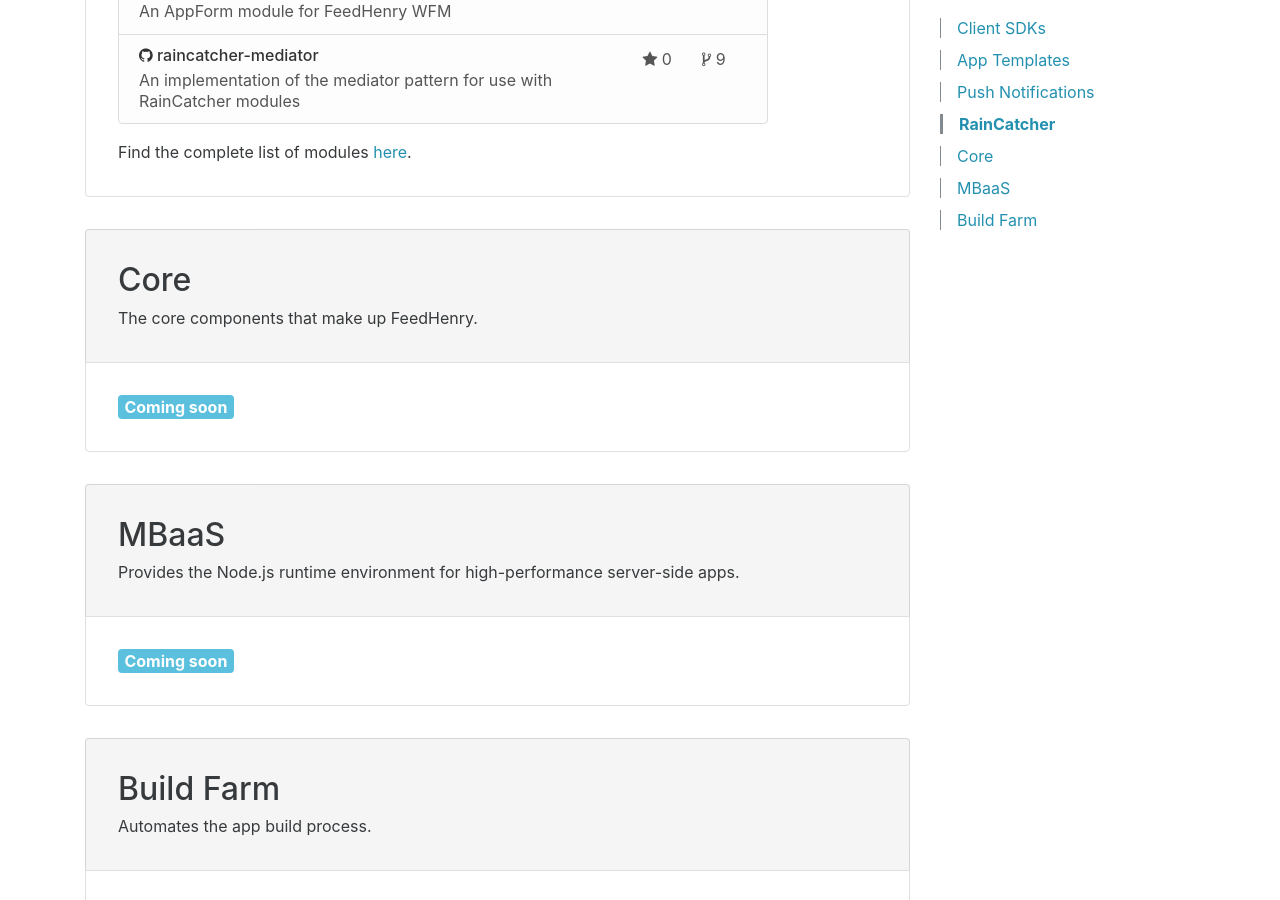
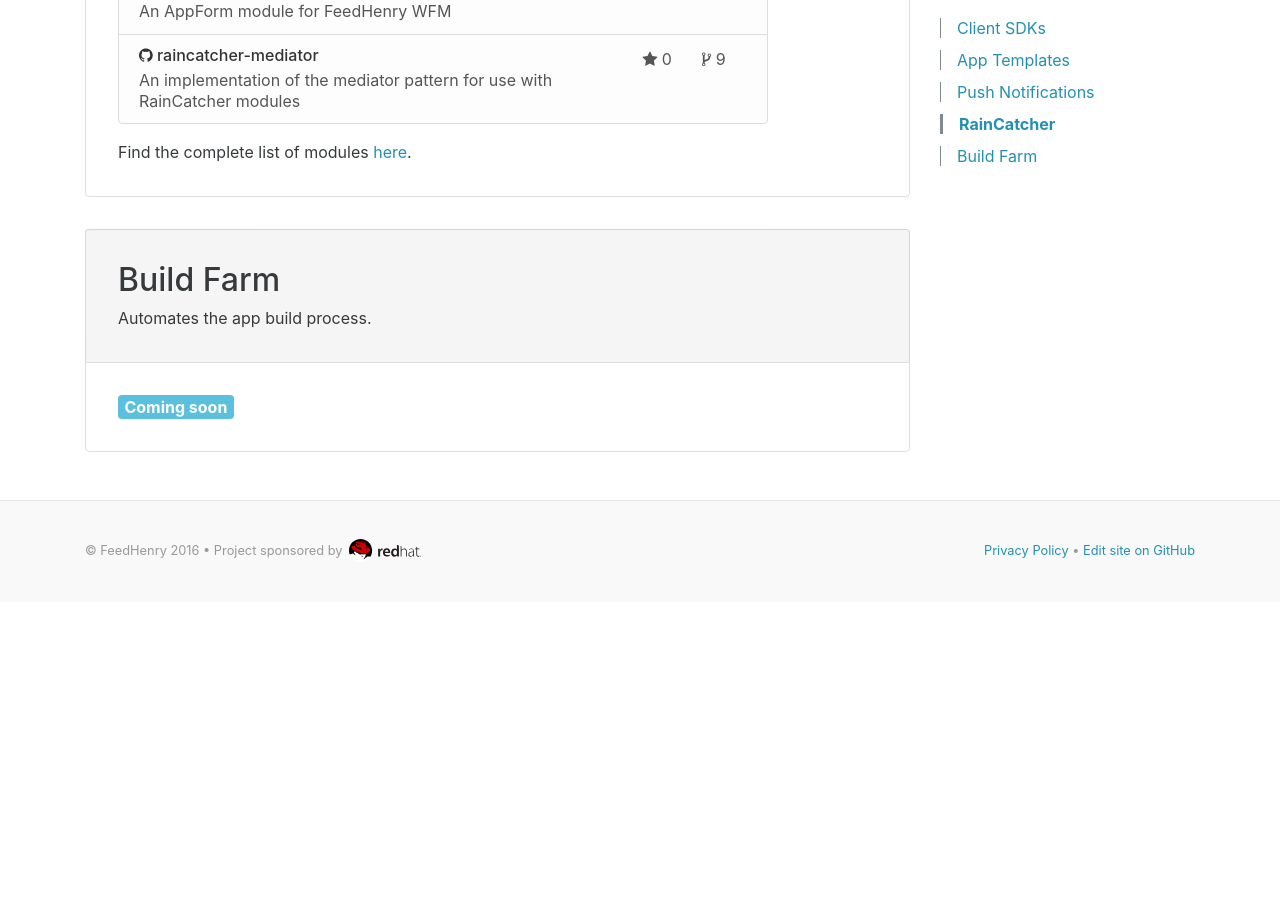
Before and after one commit to feedhenry/feedhenry.github.io, a Jekyll site: the page built from projects.md, in a window 1280 px wide and 900 px high, scrolled down 4486 px. Built offline with Jekyll 4.4.1, drawn with Linux system fonts in a browser that asks for light colours; nearby versions of some CDN libraries; emoji names are drawn with the system emoji font; after the commit the page ends 5088 px from its top, so only the background shows below that.

Commit message:
💄 Remove Core & MBaaS sections
Until such as time as there being a plan for open sourcing Core
or making the MBaaS more useful on its own, these sections will
be removed.
Individual parts of the MBaaS which could be useful on their own
may have their own section e.g. fh-sync

```diff
--- a/projects.md
+++ b/projects.md
@@ -163,38 +163,6 @@
 
 
 
-<div class="project-title" markdown="1">
-
-## Core
-
-The core components that make up FeedHenry.
-
-</div>
-
-<div class="project-text" markdown="1">
-
-#### Coming soon
-{: .tag .tag-info}
-
-</div>
-
-
-
-<div class="project-title" markdown="1">
-
-## MBaaS
-
-Provides the Node.js runtime environment for high-performance server-side apps.
-
-</div>
-
-<div class="project-text" markdown="1">
-
-#### Coming soon
-{: .tag .tag-info}
-
-</div>
-
 
 
 <div class="project-title" markdown="1">
```
